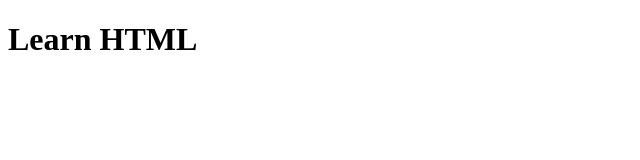
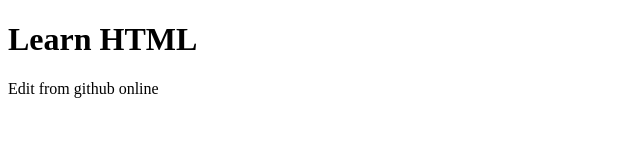
Before and after one commit to raopushpendra/learn_html_2, a plain HTML site: page index.html in a window 1280 px wide. Shown: the whole page, without its empty margins (0-640 px from the left). Drawn offline with Linux system fonts and the light colour scheme.

Commit message:
Update index.html

```diff
--- a/index.html
+++ b/index.html
@@ -8,5 +8,6 @@
     </head>
     <body>
         <h1>Learn HTML</h1>
+        <p>Edit from github online</p>
     </body>
 </html>
```
